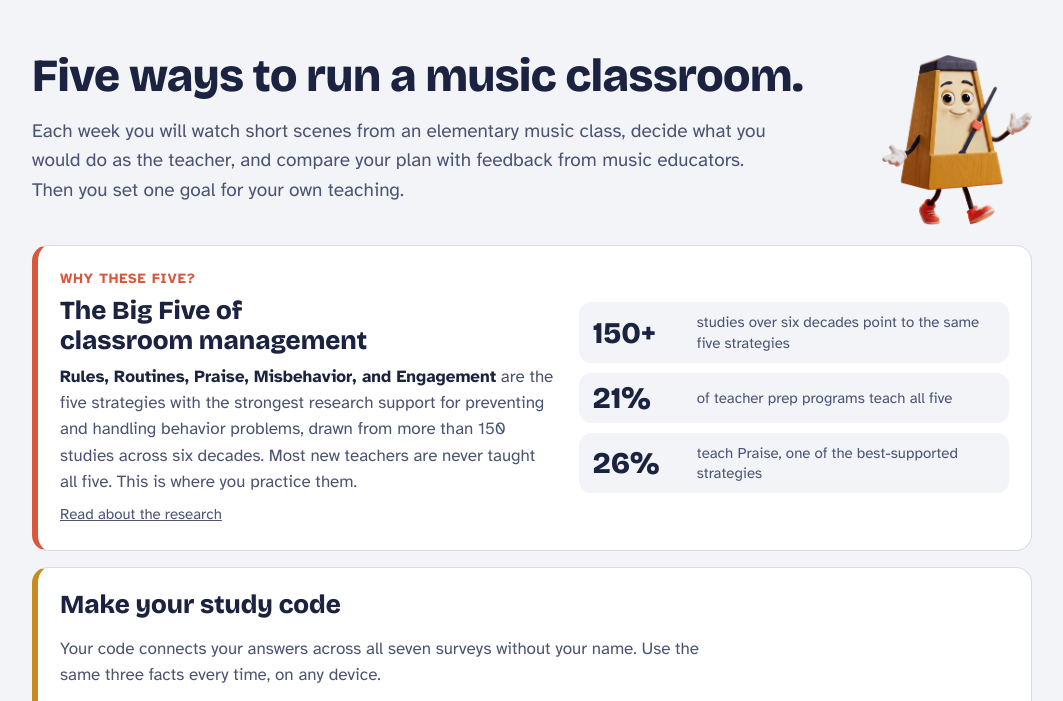
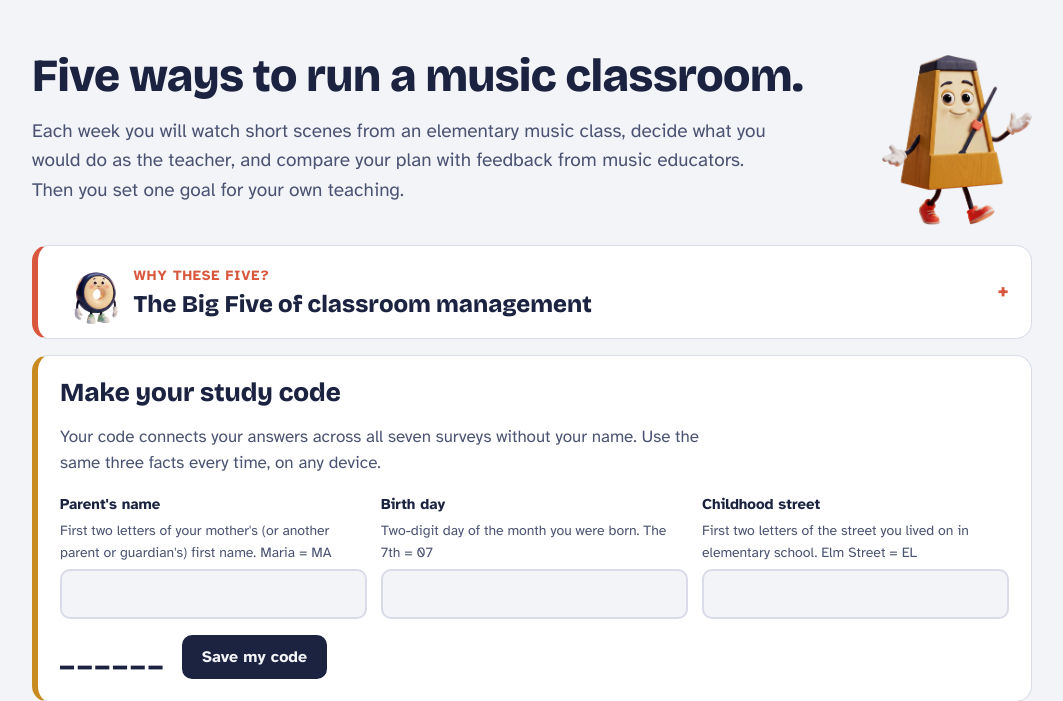
Before and after one commit to MusicClassroomManagement/The-Practice-Room, a plain HTML site: page index.html in a window 1280 px wide. Shown: the part 71-772 px from the top of the page, without its empty margins (108-1171 px from the left). Drawn offline with nearby package versions, Linux system fonts and the light colour scheme.

Commit message:
Add files via upload

```diff
--- a/index.html
+++ b/index.html
@@ -115,8 +115,16 @@ button.link { border: 0; background: none; color: var(--ink-soft); padding: 4px;
 .bookend p { color: var(--ink-soft); font-size: 15px; }
 
 /* Why these five (home) */
-.why5 { display: grid; grid-template-columns: 1.15fr 1fr; gap: 24px; align-items: center; margin-bottom: 16px; border-left: 6px solid var(--coral); }
-.why5 .eyebrow { font-weight: 700; color: var(--coral); letter-spacing: 0.06em; text-transform: uppercase; font-size: 14px; display: block; margin-bottom: 6px; }
+.why5 { margin-bottom: 16px; border-left: 6px solid var(--coral); padding: 0; overflow: hidden; }
+.why5 summary { list-style: none; cursor: pointer; padding: 14px 22px; display: flex; align-items: center; gap: 16px; }
+.why5 summary::-webkit-details-marker { display: none; }
+.why5 summary img { height: 64px; width: auto; flex: none; }
+.why5 summary .ttl { flex: 1; }
+.why5 summary h2 { font-size: 24px; }
+.why5 summary .chev { font: 800 22px/1 var(--display); color: var(--coral); transition: transform .2s ease; }
+.why5[open] summary .chev { transform: rotate(45deg); }
+.why5 .body { display: grid; grid-template-columns: 1.15fr 1fr; gap: 24px; align-items: center; padding: 20px 22px 22px; border-top: 1px solid var(--line); }
+.why5 .eyebrow { font-weight: 700; color: var(--coral); letter-spacing: 0.06em; text-transform: uppercase; font-size: 14px; display: block; margin-bottom: 4px; }
 .why5 p.copy { color: var(--ink-soft); margin-top: 8px; max-width: 58ch; }
 .why5 p.copy strong { color: var(--ink); }
 .why5 button.link { margin-top: 8px; padding: 4px 0; }
@@ -183,7 +191,7 @@ footer .wrap { display: grid; gap: 6px; }
   .bar:last-child { border-bottom: 0; }
   .bar img { grid-row: 1 / span 4; height: 90px; margin: 0; }
   .steps { grid-template-columns: 1fr 1fr; }
-  .why5, .cols { grid-template-columns: 1fr; }
+  .why5 .body, .cols { grid-template-columns: 1fr; }
 }
 @media (max-width: 620px) {
   .hero { grid-template-columns: 1fr; }
@@ -361,11 +369,15 @@ function home() {
       </div>
       <img src="img/tempo.png" alt="Tempo, a smiling wooden metronome, waving hello">
     </section>
-    <section class="panel why5" aria-labelledby="why5title">
+    <details class="panel why5">
+      <summary>
+        <img src="img/ollie.png" alt="">
+        <div class="ttl"><span class="eyebrow">Why these five?</span><h2>The Big Five of classroom management</h2></div>
+        <span class="chev" aria-hidden="true">+</span>
+      </summary>
+      <div class="body">
       <div>
-        <span class="eyebrow">Why these five?</span>
-        <h2 id="why5title">The Big Five of classroom management</h2>
-        <p class="copy"><strong>Rules, Routines, Praise, Misbehavior, and Engagement</strong> are the five strategies with the strongest research support for preventing and handling behavior problems, drawn from more than 150 studies across six decades. Most new teachers are never taught all five. This is where you practice them.</p>
+        <p class="copy" style="margin-top:0"><strong>Rules, Routines, Praise, Misbehavior, and Engagement</strong> are the five strategies with the strongest research support for preventing and handling behavior problems, drawn from more than 150 studies across six decades. Most new teachers are never taught all five. This is where you practice them.</p>
         <button class="link" type="button" id="readresearch">Read about the research</button>
       </div>
       <div class="stats">
@@ -373,7 +385,8 @@ function home() {
         <div class="stat"><b>21%</b><span>of teacher prep programs teach all five</span></div>
         <div class="stat"><b>26%</b><span>teach Praise, one of the best-supported strategies</span></div>
       </div>
-    </section>
+      </div>
+    </details>
     <div id="idslot">${idCardHTML(false)}</div>
     <div class="section-head"><h2>Your five modules</h2><p>One module per week, about 5 scenes each.</p></div>
     <nav class="map" aria-label="Modules by week">${bars}</nav>
```
